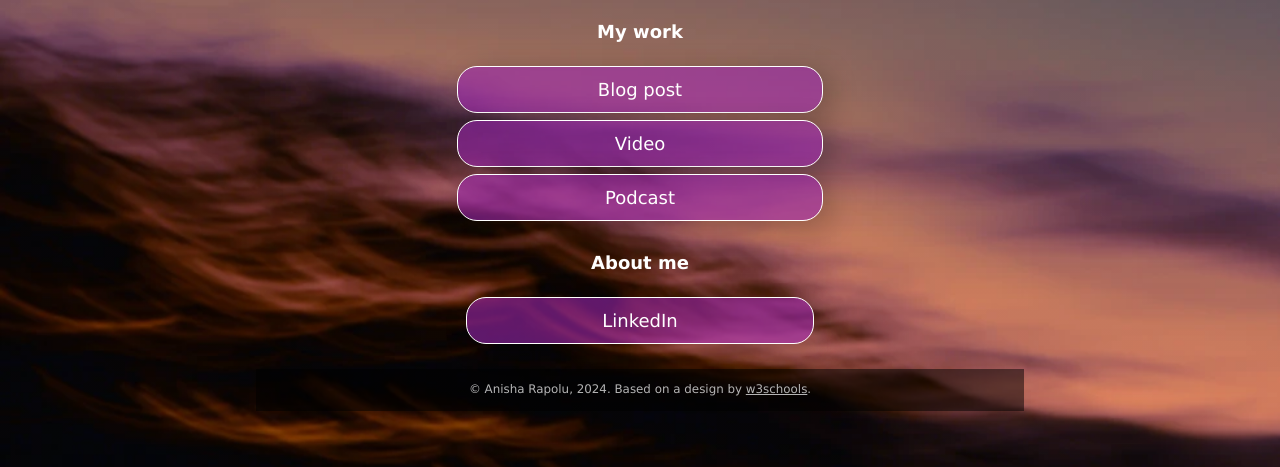
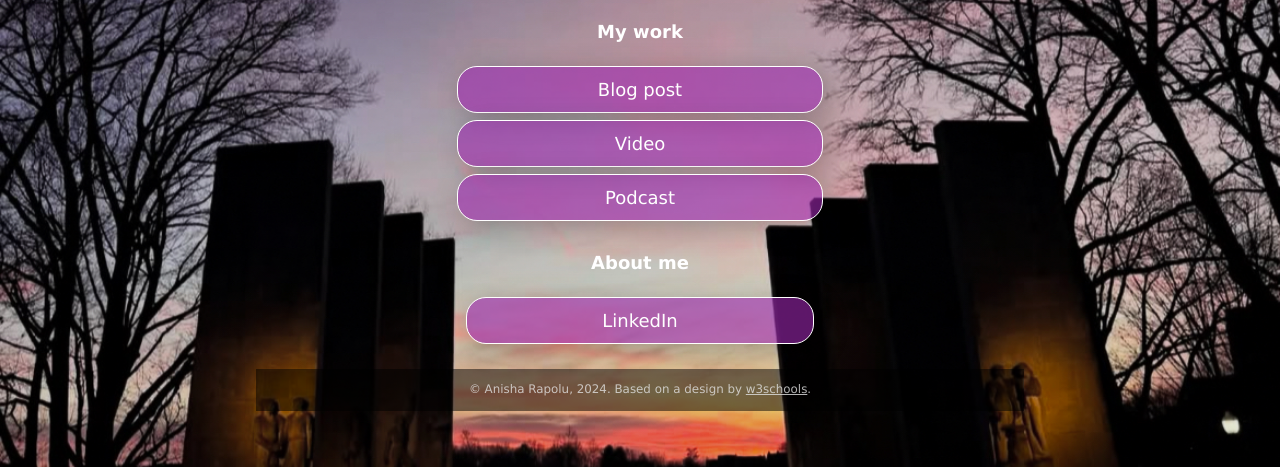
Before and after one commit to ranisha39/ranisha39.github.io, a plain HTML site: page index.html in a window 1280 px wide. Shown: the part 333-800 px from the top of the page. Drawn offline with Linux system fonts and the light colour scheme.

Commit message:
Update style.css

```diff
--- a/css/style.css
+++ b/css/style.css
@@ -26,7 +26,7 @@ body {
     min-height: 100%;
     /* The image used for the site background. Try changing skyscape.jpg to stars.jpg. Put a replacement photo in the images folder and, in line 21 below, replace skyscape.jpg with yourbackgroundfilename.jpg */
     /* The linear gradient darkens the image, like putting a sunglasses lens on top of it. If you want to darken the image even more, change 0.1 (both times) to 0.3 or higher */
-    background: linear-gradient(rgba(0, 0, 0, 0.1), rgba(0, 0, 0, 0.1)), url(../images/skyscape.jpg);
+    background: linear-gradient(rgba(0, 0, 0, 0.1), rgba(0, 0, 0, 0.1)), url(../images/pylons.jpg);
     /* Prevents the browser from repeating or "tiling" the background image */
     background-repeat: no-repeat;
     background-position: center;
```
